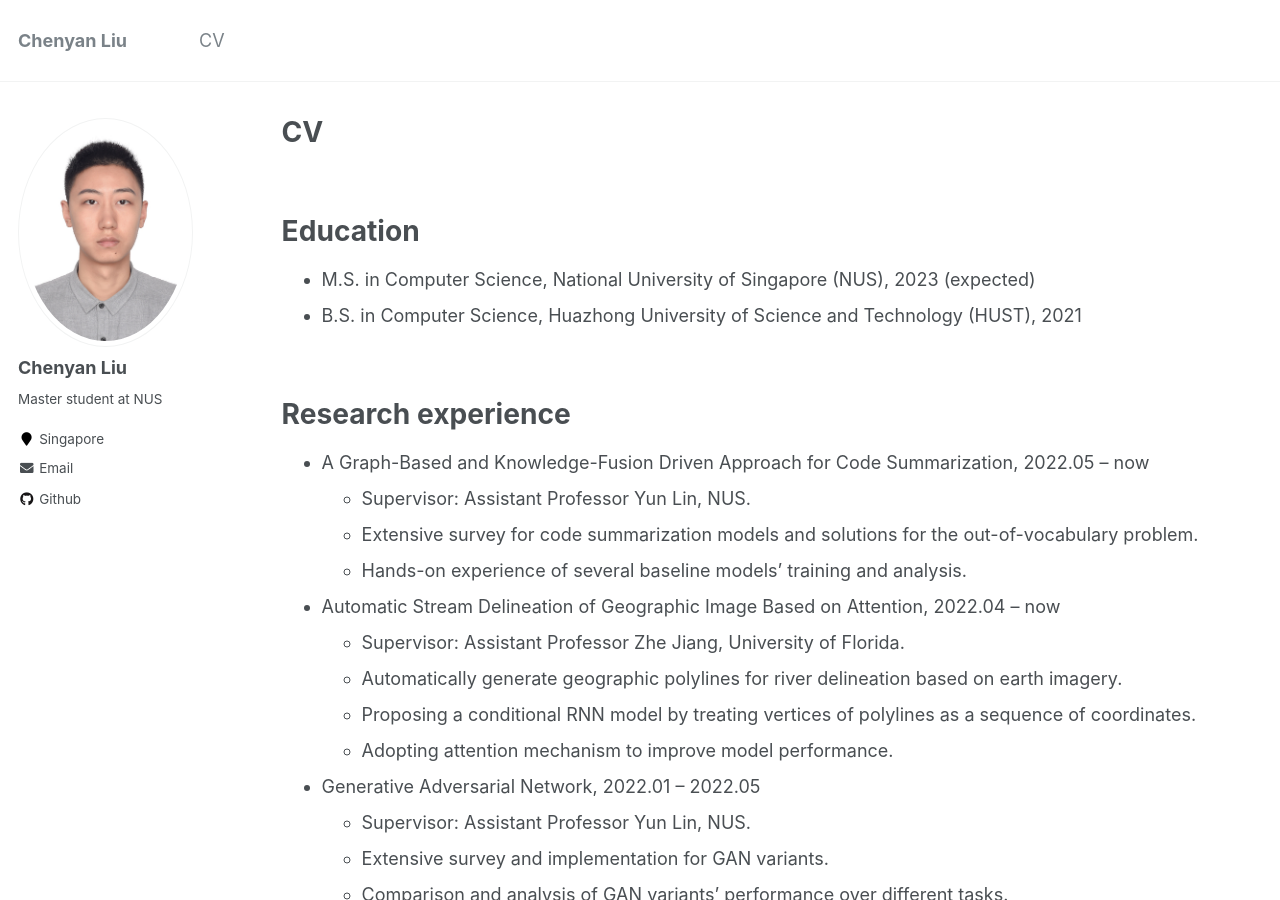
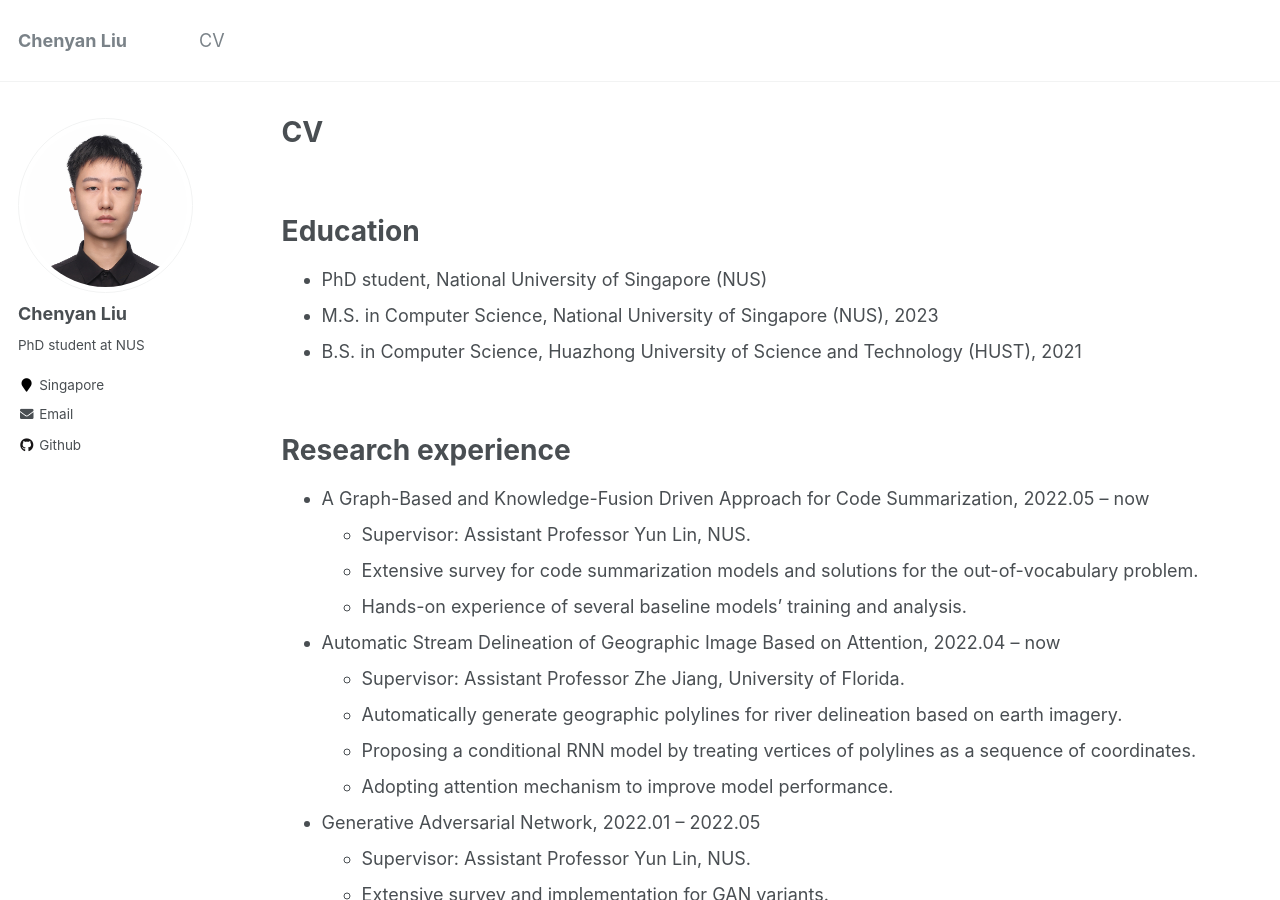
Before and after one commit to chenyan1999/chenyan1999.github.io, a Jekyll site: the page built from _pages/cv.md, in a window 1280 px wide and 900 px high. Built offline with Jekyll 4.4.1, drawn with Linux system fonts in a browser that asks for light colours.

Commit message:
changae stuatus

```diff
--- a/_config.yml
+++ b/_config.yml
@@ -81,8 +81,8 @@ analytics:
 # Site Author
 author:
   name             : "Chenyan Liu"
-  avatar           : "profile.JPG"
-  bio              : "Master student at NUS"
+  avatar           : "profile.jpeg"
+  bio              : "PhD student at NUS"
   location         : "Singapore"
   employer         :
   pubmed           : #"https://www.ncbi.nlm.nih.gov/pubmed/?term=john+snow"
--- a/_pages/cv.md
+++ b/_pages/cv.md
@@ -11,7 +11,8 @@ redirect_from:
 
 Education
 ======
-* M.S. in Computer Science, National University of Singapore (NUS), 2023 (expected)
+* PhD student, National University of Singapore (NUS)
+* M.S. in Computer Science, National University of Singapore (NUS), 2023
 * B.S. in Computer Science, Huazhong University of Science and Technology (HUST), 2021
 
 <br>
```
Also changed, not shown: images/profile.jpeg (added).
